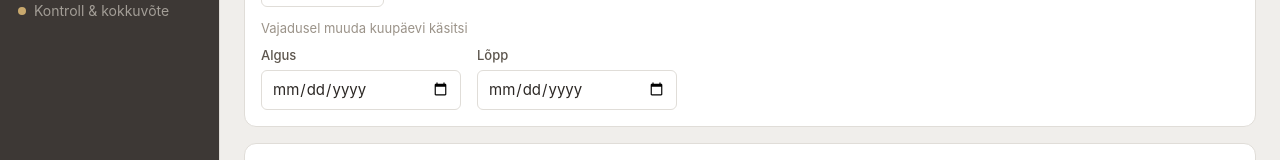
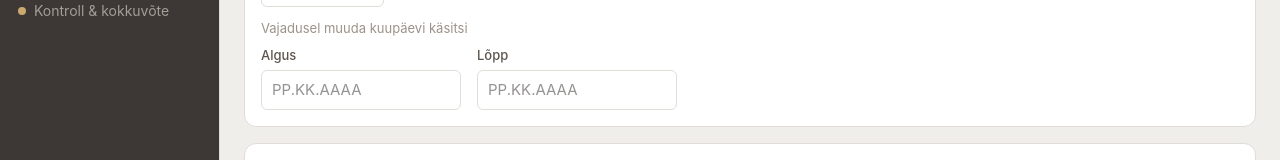
Before and after one commit to solverelab/majanduskava, a React (Vite) app: page / in a window 1280 px wide. Shown: the part 319-479 px from the top of the page. Built offline with nearby package versions, Linux system fonts and the light colour scheme.

Commit message:
refactor: period dates use DateInput (DD.MM.YYYY)
Co-Authored-By: Claude Opus 4.6 <noreply@anthropic.com>

```diff
--- a/src/MajanduskavaApp.jsx
+++ b/src/MajanduskavaApp.jsx
@@ -1607,11 +1607,9 @@ export default function App() {
               <div style={{ display: "flex", gap: 16, flexWrap: "wrap" }}>
                 <div style={{ width: 200 }}>
                   <div style={fieldLabel}>Algus</div>
-                  <input
-                    type="date"
+                  <DateInput
                     value={plan.period.start || ""}
-                    onChange={(e) => {
-                      const iso = e.target.value;
+                    onChange={(iso) => {
                       const y = iso ? Number(iso.slice(0,4)) : plan.period.year;
                       setPlan(p => ({ ...p, period: { ...p.period, start: iso, year: y || p.period.year } }));
                     }}
@@ -1620,11 +1618,10 @@ export default function App() {
                 </div>
                 <div style={{ width: 200 }}>
                   <div style={fieldLabel}>Lõpp</div>
-                  <input
-                    type="date"
+                  <DateInput
                     value={plan.period.end || ""}
-                    onChange={(e) => {
-                      setPlan(p => ({ ...p, period: { ...p.period, end: e.target.value } }));
+                    onChange={(iso) => {
+                      setPlan(p => ({ ...p, period: { ...p.period, end: iso } }));
                     }}
                     style={inputStyle}
                   />
```
